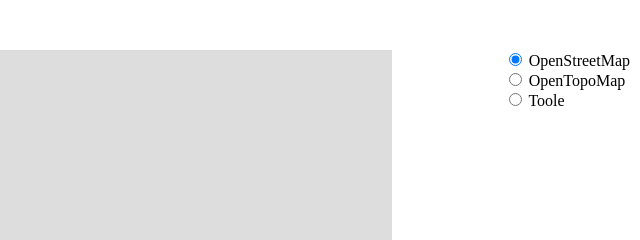
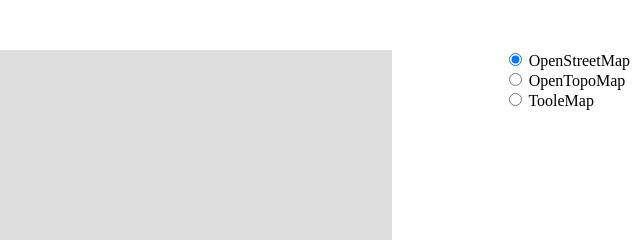
Before and after one commit to robert-z-lehr/QGIS-Construction-Document-Map, a plain HTML site: page index.html in a window 1280 px wide. Shown: the top 240 px of the page, 640-1280 px from the left. Drawn offline with nearby package versions, Linux system fonts and the light colour scheme.

Commit message:
Update: index.html - ratio button name

```diff
--- a/index.html
+++ b/index.html
@@ -32,7 +32,7 @@
             <label for="topo">OpenTopoMap</label><br>
 
             <input type="radio" id="toole" name="layer" value="toole">
-            <label for="toole">Toole</label>
+            <label for="toole">TooleMap</label>
         </div>
 
         <!-- Scripts -->
```
